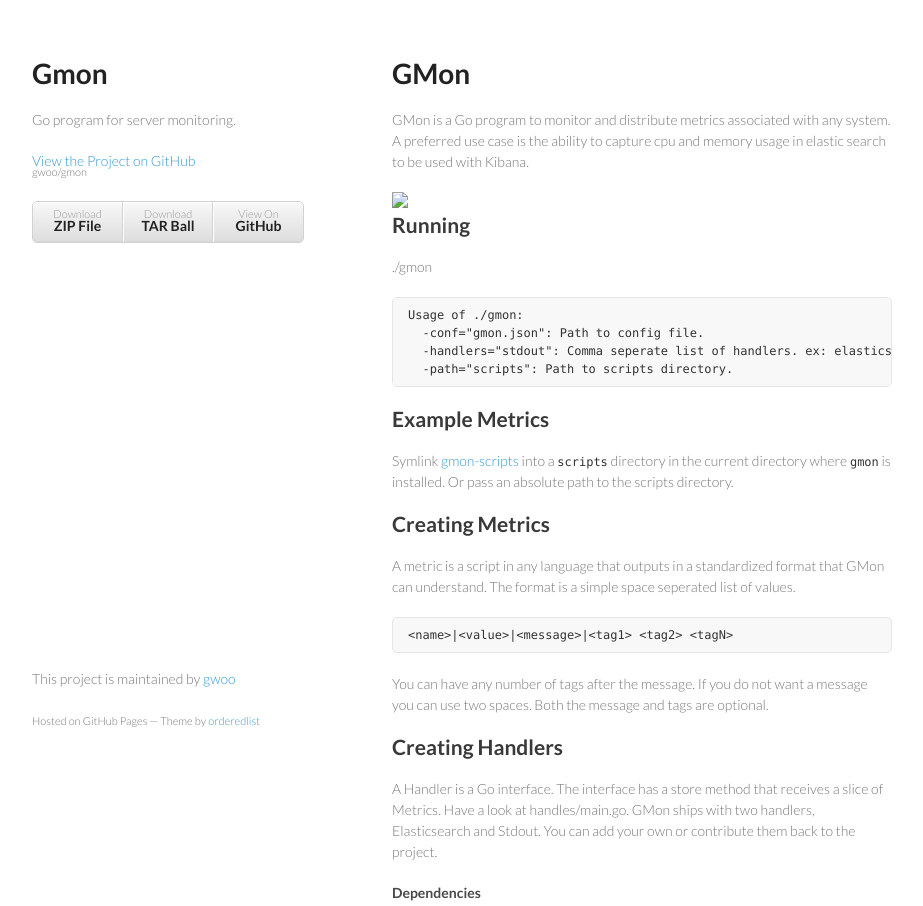
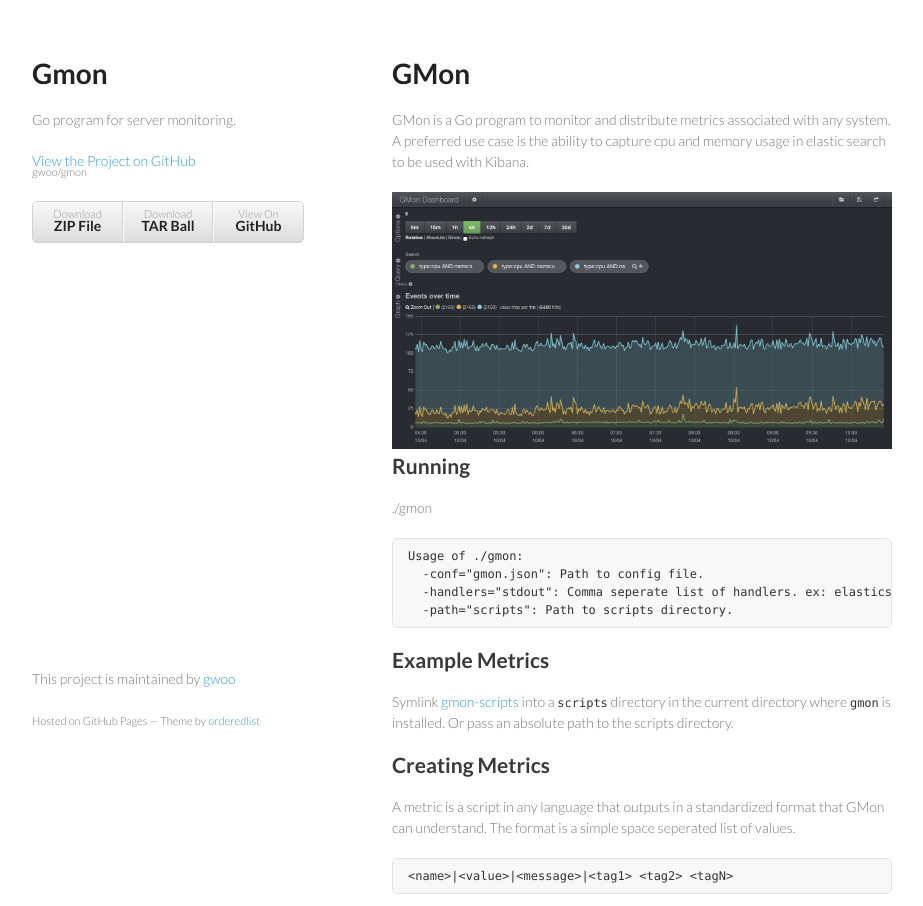
Before and after one commit to gwoo/gmon, a plain HTML site: page index.html in a window 1280 px wide. Shown: the top 906 px of the page, without its empty margins (178-1101 px from the left). Drawn offline with Linux system fonts and the light colour scheme.

Commit message:
Updating image url.

```diff
--- a/index.html
+++ b/index.html
@@ -35,7 +35,7 @@
 system. A preferred use case is the ability to capture cpu and memory usage
 in elastic search to be used with Kibana.</p>
 
-<img src="gwoo.github.com/gmon/img/gmon-dashboard.png"/>
+<img src="http://gwoo.github.io/gmon/img/gmon-dashboard.png"/>
 
 <h2>
 <a name="running" class="anchor" href="#running"><span class="octicon octicon-link"></span></a>Running</h2>
```
